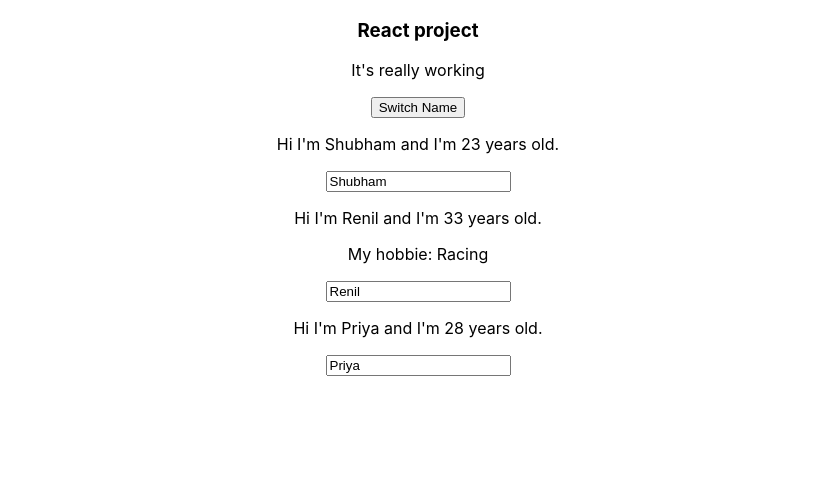
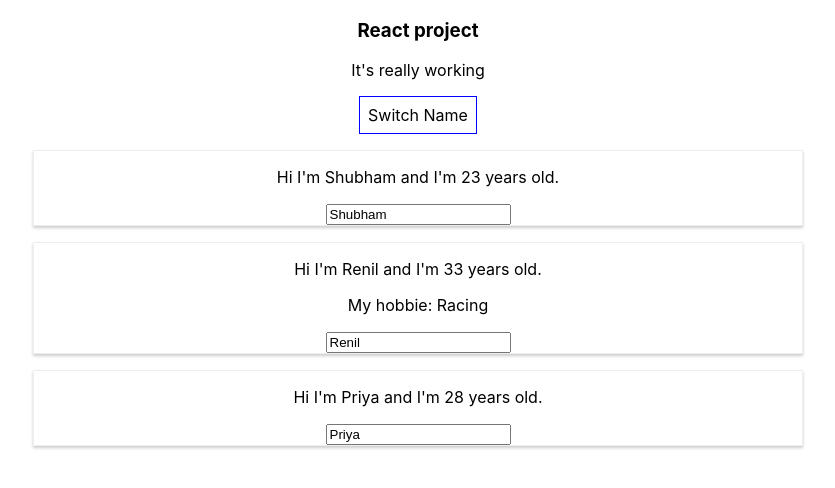
Before and after one commit to shubham-rocko/React-course-project, a React (Create React App) app in the folder my-app/: page / in a window 1280 px wide. Shown: the top 488 px of the page, without its empty margins (222-1057 px from the left). Built offline with nearby package versions, Linux system fonts and the light colour scheme.

Commit message:
styling added

```diff
--- a/my-app/src/App.js
+++ b/my-app/src/App.js
@@ -33,11 +33,20 @@
   }
 
   render() {
+    const style = {
+      backgroundColor: 'white',
+      font: 'inherit',
+      border: '1px solid blue',
+      padding: '8px',
+      cursor: 'pointer'
+    };
+
     return (
       <div className="App">
         <h3>React project</h3>
         <p>It's really working</p>
-        <button onClick={() => {this.switchNameHandler("Shubham singh")}}> Switch Name </button>
+        <button style={style}
+        onClick={() => {this.switchNameHandler("Shubham singh")}}> Switch Name </button>
         <Person name={this.state.persons[0].name} age={this.state.persons[0].age} />
         <Person name={this.state.persons[1].name} age={this.state.persons[1].age}
         clicked={this.switchNameHandler.bind(this, "Shubham!")}
--- /dev/null
+++ b/my-app/src/Person/Person.css
@@ -0,0 +1,7 @@
+.Person{
+    width: 60%;
+    margin: 16px auto;
+    border: 1px solid #eee;
+    box-shadow: 0 2px 3px #ccc;
+    text-align: center;
+}
--- a/my-app/src/Person/Person.js
+++ b/my-app/src/Person/Person.js
@@ -1,8 +1,10 @@
 import React from "react";
+
+import "./Person.css";
 
 const person = props => {
   return (
-    <div>
+    <div className="Person">
       <p onClick = {props.clicked}>
         Hi I'm {props.name} and I'm {props.age} years old.
       </p>
```
